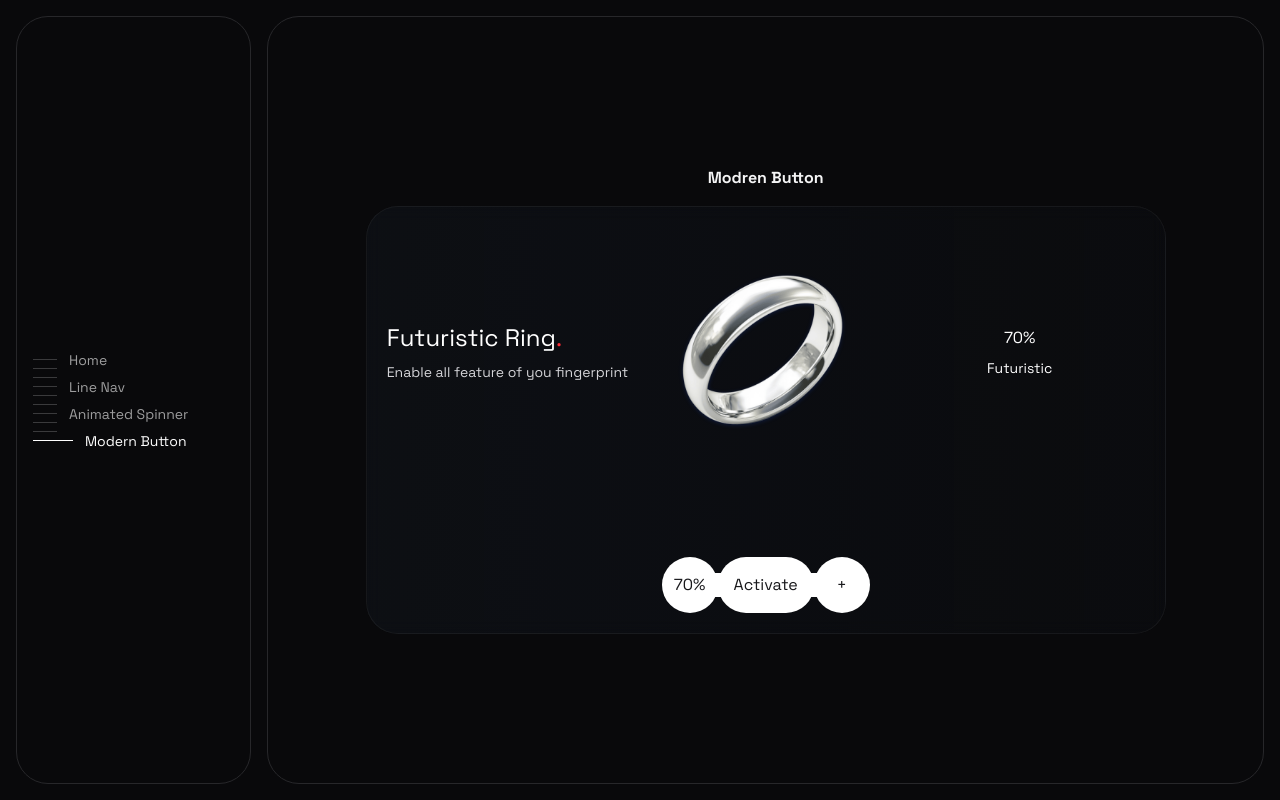
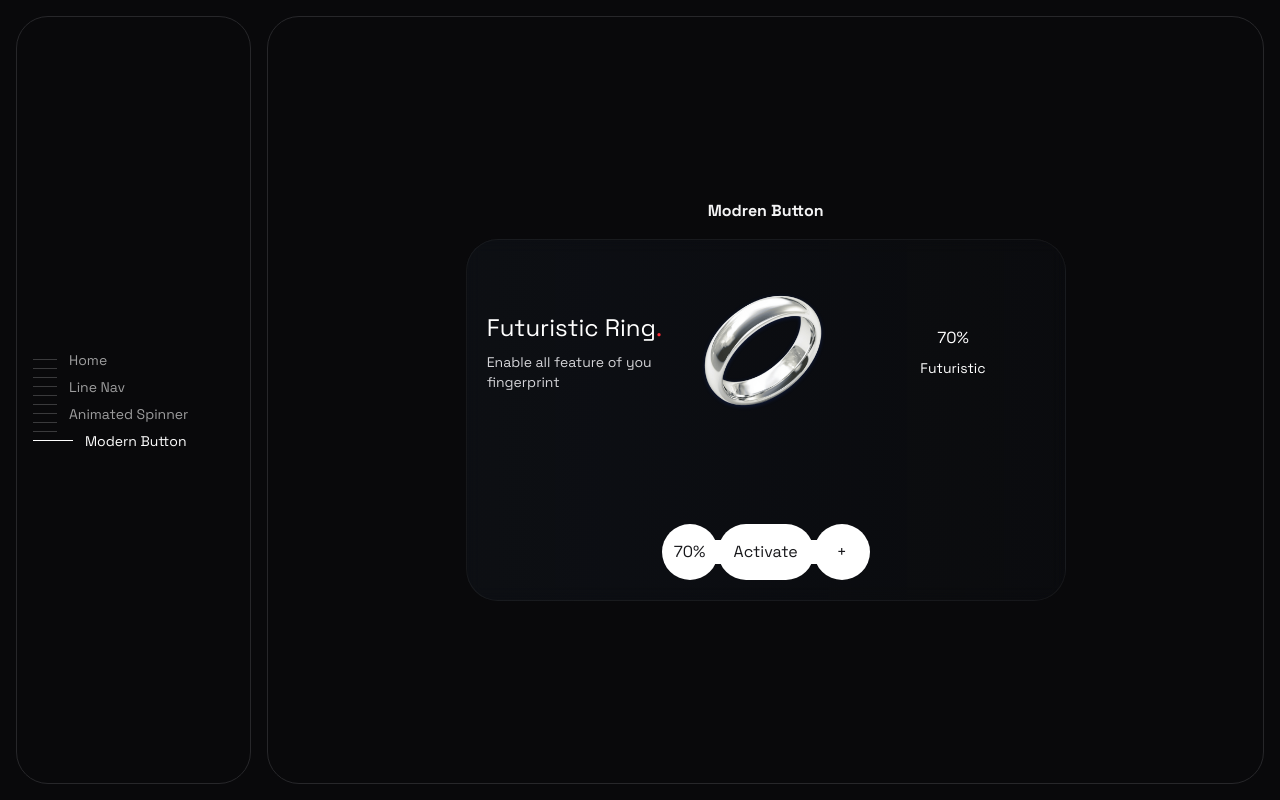
Before and after one commit to Arshidiqbaldev/Tailwind-Projects, a website built with Vite: page modren-button.html in a window 1280 px wide. Built offline with nearby package versions, Linux system fonts and the light colour scheme.

Commit message:
max-w-150

```diff
--- a/modren-button.html
+++ b/modren-button.html
@@ -108,7 +108,7 @@
             </h1>
 
                         <div
-                class="flex flex-col squircle gap-20 bg-linear-to-r from-gray-800/20 to-gray-800/8 backdrop-blur-sm border border-zinc-50/5  will-change-auto w-full max-w-200 items-center justify-center rounded-4xl p-5">
+                class="flex flex-col squircle gap-20 bg-linear-to-r from-gray-800/20 to-gray-800/8 backdrop-blur-sm border border-zinc-50/5  will-change-auto w-full max-w-150 items-center justify-center rounded-4xl p-5">
 
                 <div class="flex items-stretch text-white justify-between gap-1 *:w-full">
                     <div class="flex flex-col justify-center gap-2">
```
